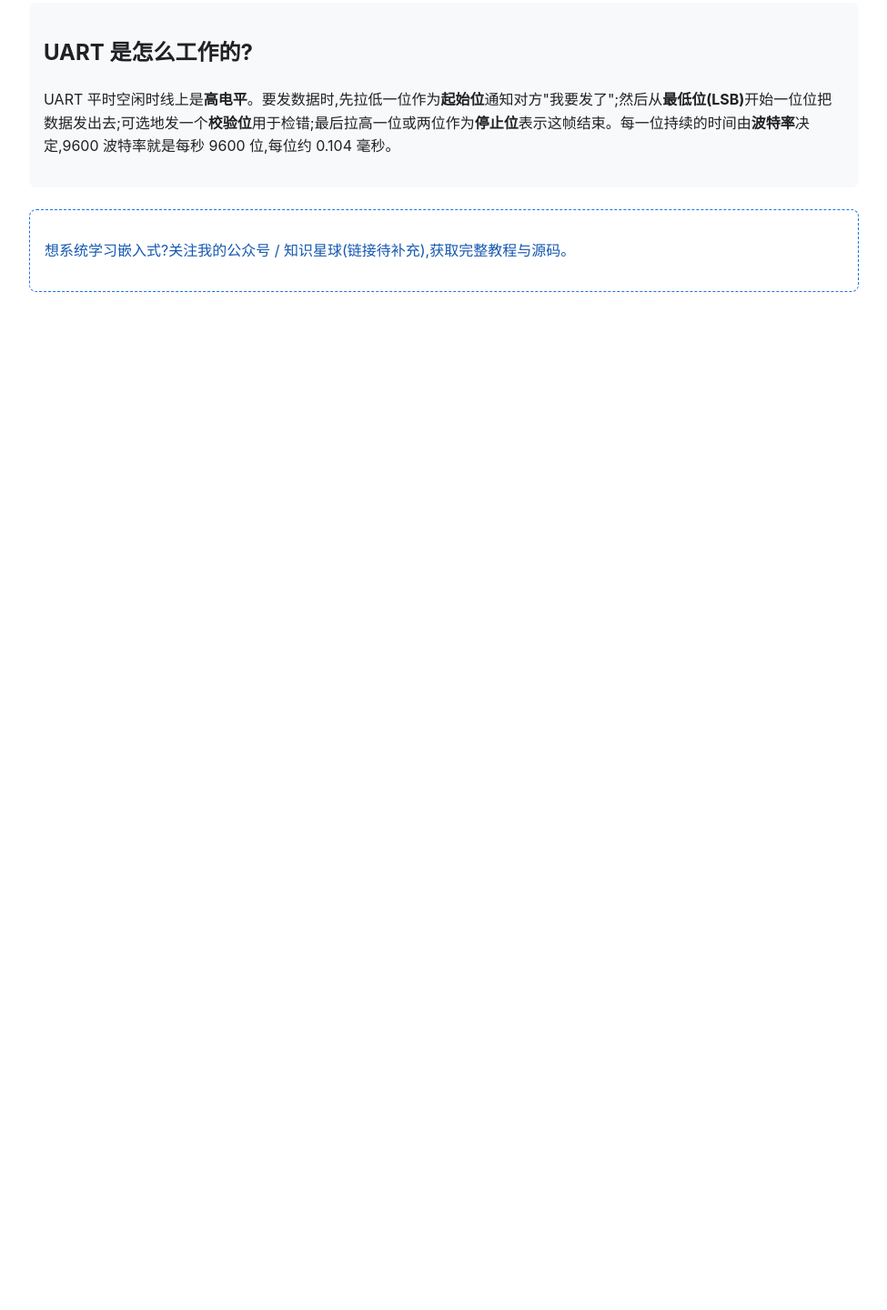
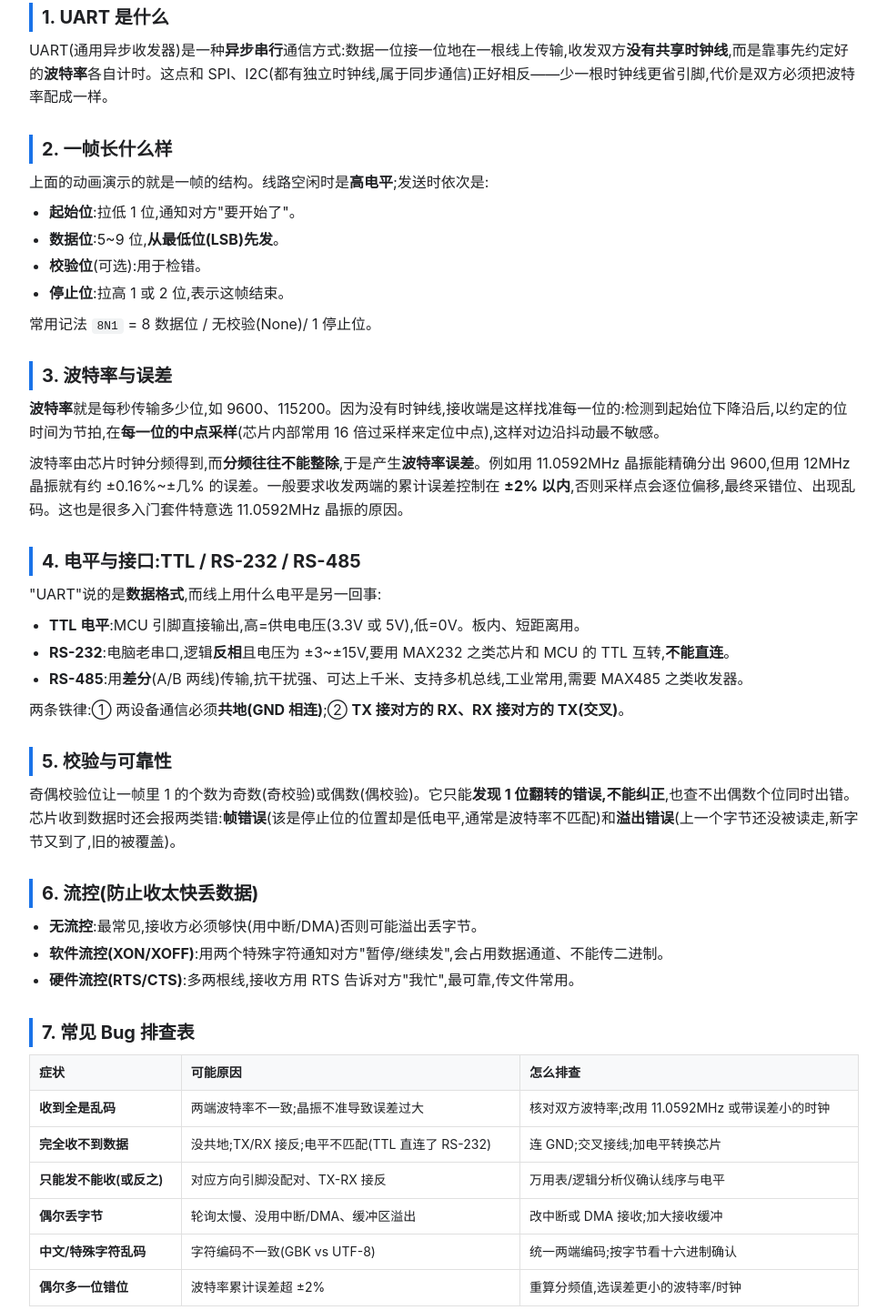
Before and after one commit to chen111111111112121/emb_knowledge, a website with bundled scripts: page uart.html in a window 1280 px wide. Shown: the part 729-2169 px from the top of the page at 91% size, without its empty margins (152-1127 px from the left). Before the commit the page ends 1074 px from the top, so only its background shows below. Built offline with nearby package versions, Linux system fonts and the light colour scheme.

Commit message:
feat: UART 系统教学正文(原理/波特率/电平/校验/流控/排查表)

```diff
--- a/styles/main.css
+++ b/styles/main.css
@@ -39,6 +39,27 @@ h1 { font-size: 28px; }
   .controls { flex-direction: column; }
 }
 
+/* 教学正文 */
+.lesson { margin-top: 24px; }
+.lesson section { margin-bottom: 28px; }
+.lesson h2 { font-size: 20px; margin: 0 0 8px; padding-left: 10px; border-left: 4px solid #1a73e8; }
+.lesson p { margin: 8px 0; }
+.lesson ul { margin: 8px 0; padding-left: 22px; }
+.lesson li { margin: 4px 0; }
+.lesson code { background: #f1f3f4; padding: 1px 6px; border-radius: 4px; font-size: 13px; }
+/* Bug 排查表 */
+.bug-table { width: 100%; border-collapse: collapse; font-size: 14px; margin-top: 8px; }
+.bug-table th, .bug-table td { border: 1px solid #e0e0e0; padding: 8px 10px; text-align: left; vertical-align: top; }
+.bug-table th { background: #f8f9fa; }
+.bug-table td:first-child { font-weight: 600; white-space: nowrap; }
+@media (max-width: 600px) {
+  .bug-table, .bug-table thead, .bug-table tbody, .bug-table tr, .bug-table th, .bug-table td { display: block; }
+  .bug-table thead { display: none; }
+  .bug-table tr { margin-bottom: 12px; border: 1px solid #e0e0e0; border-radius: 6px; padding: 6px; }
+  .bug-table td { border: none; }
+  .bug-table td:first-child { white-space: normal; color: #1a73e8; }
+}
+
 /* 首页概念卡片 */
 .topic-list { list-style: none; padding: 0; display: grid; gap: 16px; grid-template-columns: repeat(auto-fill, minmax(260px, 1fr)); }
 .topic-card a, .topic-card span { display: block; padding: 20px; border: 1px solid #eee; border-radius: 10px; text-decoration: none; color: inherit; transition: box-shadow .2s; }
--- a/uart.html
+++ b/uart.html
@@ -73,10 +73,70 @@
     <p id="bitInfo" class="bit-info">点击「发送」开始演示</p>
     <p class="binary-info">数据位(LSB在前):<span id="binaryView">—</span></p>
 
-    <section class="explain">
-      <h2>UART 是怎么工作的?</h2>
-      <p>UART 平时空闲时线上是<strong>高电平</strong>。要发数据时,先拉低一位作为<strong>起始位</strong>通知对方"我要发了";然后从<strong>最低位(LSB)</strong>开始一位位把数据发出去;可选地发一个<strong>校验位</strong>用于检错;最后拉高一位或两位作为<strong>停止位</strong>表示这帧结束。每一位持续的时间由<strong>波特率</strong>决定,9600 波特率就是每秒 9600 位,每位约 0.104 毫秒。</p>
-    </section>
+    <article class="lesson">
+      <section>
+        <h2>1. UART 是什么</h2>
+        <p>UART(通用异步收发器)是一种<strong>异步串行</strong>通信方式:数据一位接一位地在一根线上传输,收发双方<strong>没有共享时钟线</strong>,而是靠事先约定好的<strong>波特率</strong>各自计时。这点和 SPI、I2C(都有独立时钟线,属于同步通信)正好相反——少一根时钟线更省引脚,代价是双方必须把波特率配成一样。</p>
+      </section>
+
+      <section>
+        <h2>2. 一帧长什么样</h2>
+        <p>上面的动画演示的就是一帧的结构。线路空闲时是<strong>高电平</strong>;发送时依次是:</p>
+        <ul>
+          <li><strong>起始位</strong>:拉低 1 位,通知对方"要开始了"。</li>
+          <li><strong>数据位</strong>:5~9 位,<strong>从最低位(LSB)先发</strong>。</li>
+          <li><strong>校验位</strong>(可选):用于检错。</li>
+          <li><strong>停止位</strong>:拉高 1 或 2 位,表示这帧结束。</li>
+        </ul>
+        <p>常用记法 <code>8N1</code> = 8 数据位 / 无校验(None)/ 1 停止位。</p>
+      </section>
+
+      <section>
+        <h2>3. 波特率与误差</h2>
+        <p><strong>波特率</strong>就是每秒传输多少位,如 9600、115200。因为没有时钟线,接收端是这样找准每一位的:检测到起始位下降沿后,以约定的位时间为节拍,在<strong>每一位的中点采样</strong>(芯片内部常用 16 倍过采样来定位中点),这样对边沿抖动最不敏感。</p>
+        <p>波特率由芯片时钟分频得到,而<strong>分频往往不能整除</strong>,于是产生<strong>波特率误差</strong>。例如用 11.0592MHz 晶振能精确分出 9600,但用 12MHz 晶振就有约 ±0.16%~±几% 的误差。一般要求收发两端的累计误差控制在 <strong>±2% 以内</strong>,否则采样点会逐位偏移,最终采错位、出现乱码。这也是很多入门套件特意选 11.0592MHz 晶振的原因。</p>
+      </section>
+
+      <section>
+        <h2>4. 电平与接口:TTL / RS-232 / RS-485</h2>
+        <p>"UART"说的是<strong>数据格式</strong>,而线上用什么电平是另一回事:</p>
+        <ul>
+          <li><strong>TTL 电平</strong>:MCU 引脚直接输出,高=供电电压(3.3V 或 5V),低=0V。板内、短距离用。</li>
+          <li><strong>RS-232</strong>:电脑老串口,逻辑<strong>反相</strong>且电压为 ±3~±15V,要用 MAX232 之类芯片和 MCU 的 TTL 互转,<strong>不能直连</strong>。</li>
+          <li><strong>RS-485</strong>:用<strong>差分</strong>(A/B 两线)传输,抗干扰强、可达上千米、支持多机总线,工业常用,需要 MAX485 之类收发器。</li>
+        </ul>
+        <p>两条铁律:① 两设备通信必须<strong>共地(GND 相连)</strong>;② <strong>TX 接对方的 RX、RX 接对方的 TX(交叉)</strong>。</p>
+      </section>
+
+      <section>
+        <h2>5. 校验与可靠性</h2>
+        <p>奇偶校验位让一帧里 1 的个数为奇数(奇校验)或偶数(偶校验)。它只能<strong>发现 1 位翻转的错误,不能纠正</strong>,也查不出偶数个位同时出错。芯片收到数据时还会报两类错:<strong>帧错误</strong>(该是停止位的位置却是低电平,通常是波特率不匹配)和<strong>溢出错误</strong>(上一个字节还没被读走,新字节又到了,旧的被覆盖)。</p>
+      </section>
+
+      <section>
+        <h2>6. 流控(防止收太快丢数据)</h2>
+        <ul>
+          <li><strong>无流控</strong>:最常见,接收方必须够快(用中断/DMA)否则可能溢出丢字节。</li>
+          <li><strong>软件流控(XON/XOFF)</strong>:用两个特殊字符通知对方"暂停/继续发",会占用数据通道、不能传二进制。</li>
+          <li><strong>硬件流控(RTS/CTS)</strong>:多两根线,接收方用 RTS 告诉对方"我忙",最可靠,传文件常用。</li>
+        </ul>
+      </section>
+
+      <section>
+        <h2>7. 常见 Bug 排查表</h2>
+        <table class="bug-table">
+          <thead><tr><th>症状</th><th>可能原因</th><th>怎么排查</th></tr></thead>
+          <tbody>
+            <tr><td>收到全是乱码</td><td>两端波特率不一致;晶振不准导致误差过大</td><td>核对双方波特率;改用 11.0592MHz 或带误差小的时钟</td></tr>
+            <tr><td>完全收不到数据</td><td>没共地;TX/RX 接反;电平不匹配(TTL 直连了 RS-232)</td><td>连 GND;交叉接线;加电平转换芯片</td></tr>
+            <tr><td>只能发不能收(或反之)</td><td>对应方向引脚没配对、TX-RX 接反</td><td>万用表/逻辑分析仪确认线序与电平</td></tr>
+            <tr><td>偶尔丢字节</td><td>轮询太慢、没用中断/DMA、缓冲区溢出</td><td>改中断或 DMA 接收;加大接收缓冲</td></tr>
+            <tr><td>中文/特殊字符乱码</td><td>字符编码不一致(GBK vs UTF-8)</td><td>统一两端编码;按字节看十六进制确认</td></tr>
+            <tr><td>偶尔多一位错位</td><td>波特率累计误差超 ±2%</td><td>重算分频值,选误差更小的波特率/时钟</td></tr>
+          </tbody>
+        </table>
+      </section>
+    </article>
 
     <section class="cta">
       <p>想系统学习嵌入式?关注我的公众号 / 知识星球(链接待补充),获取完整教程与源码。</p>
```
